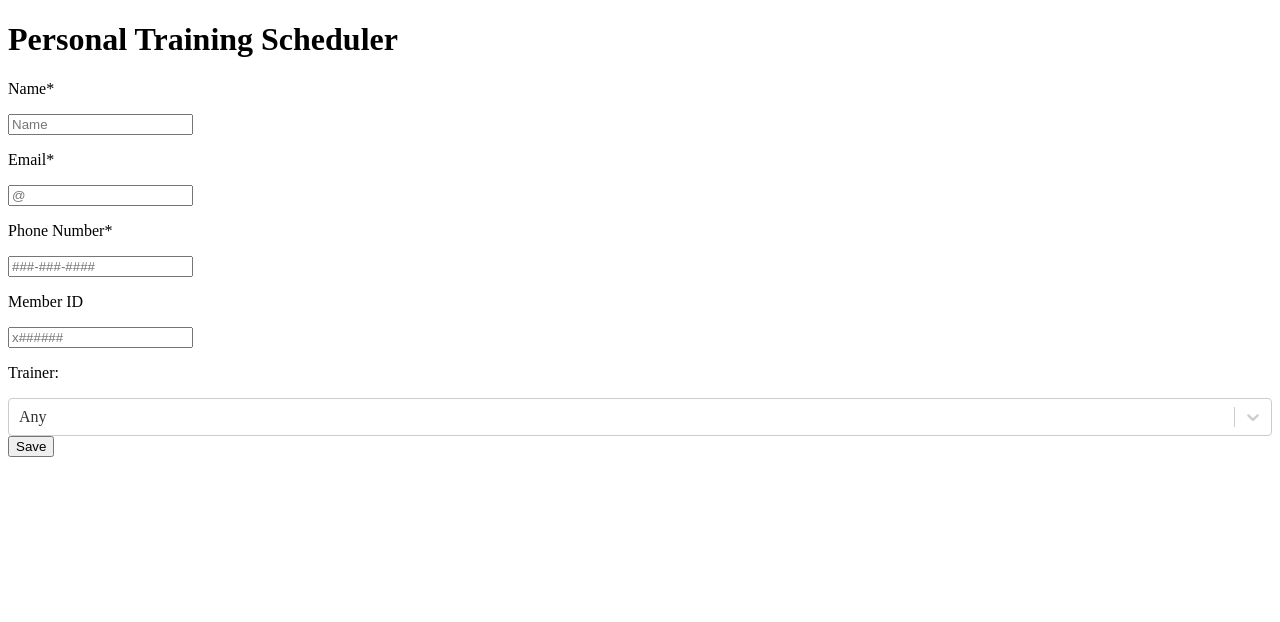
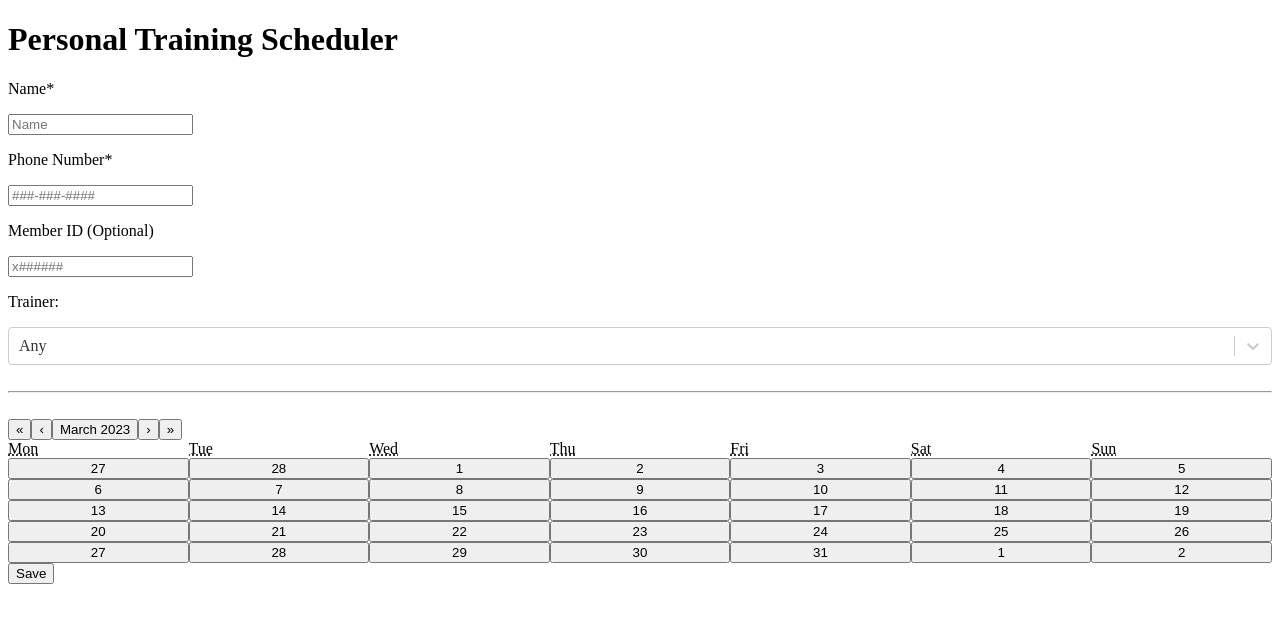
Before and after one commit to yoyos-dev/scheduler-oldtown, a React (Create React App) app: page / in a window 1280 px wide. Shown: the top 622 px of the page. Built offline with nearby package versions, Linux system fonts and the light colour scheme; no server answers.

Commit message:
Added Calendar and Finalized Form Layout

```diff
--- a/src/App.js
+++ b/src/App.js
@@ -1,11 +1,7 @@
-import UserForm from "./UserForm"
+import UserForm from './components/UserForm';
 
 function App() {
   const user = {
-    name: "",
-    email: "",
-    phone: "",
-    id: "",
     trainer: "Any",
   };
 
@@ -17,10 +13,10 @@ function App() {
     <div className="App">
       <h1>Personal Training Scheduler</h1>
       <div className="form">
-        <UserForm onSave={handleSave} {...{ user } } />
+        <UserForm onSave={handleSave} {...{ user } }/>
       </div>
     </div>
   );
 }
 
-export default App;
+export default App
--- a/src/GetTrainers.js
+++ /dev/null
@@ -1,30 +0,0 @@
-import { useState, useEffect } from 'react'
-
-function GetTrainers() {
-  const [items, setItems] = useState([])
-
-  useEffect(() => {
-    fetch('trainers.json').then(response => response.json()).then((json) => {
-      var trainers = [];
-      for (var i = 0; i < json.length; i++) {
-        var words = json[i].name.split(' ');
-        for (let i = 0; i < words.length; i++) {
-          words[i] = words[i][0].toUpperCase() + words[i].substr(1);
-          words[i] = words[i].replace('*', '');
-          words[i] = words[i].replace('(', '');
-          words[i] = words[i].replace(')', '');
-        }
-        words = words.join(" ");
-        var final = words.split(', ');
-        trainers.push(final[1] + final[0]);
-      }
-      setItems(trainers)
-      });
-    }, []);
-
-  return  (
-    items
-  );
-};
-
-export default GetTrainers
--- a/src/UserForm.js
+++ /dev/null
@@ -1,101 +0,0 @@
-import { useState } from "react";
-import validator from "validator";
-import Select from "react-select";
-import GetTrainers from "./GetTrainers";
-
-const UserForm = ({ onSave, user= {} }) => {
-    const trainerOptions = [
-        { value: "Any", label: "Any" },
-    ];
-
-    var trainers = GetTrainers();
-    for (var i = 0; i < trainers.length; i++) {
-        trainerOptions.push( { value: trainers[i], label: trainers[i]} )
-    };
-
-    const [userData, setUserData] = useState(user);
-    const [errors, setErrors] = useState({});
-
-    const { name, email, phone, id, trainer } = userData;
-
-    const validateData = () => {
-        let errors = {};
-
-        if (!name) {
-            errors.name = "Name is required";
-        }
-
-        if (!validator.isEmail(email)) {
-            errors.email = "A valid email is required";
-        }
-
-        if (!validator.isMobilePhone(phone)) {
-            errors.phone = "A valid phone number is required";
-        }
-
-        return errors;
-    };
-
-    const handleChange = (event) => {
-        const { name, value } = event.target;
-        setUserData((prevData) => ({ ...prevData, [name]: value }));
-    };
-
-    const handleSelectChange = (option) => {
-        setUserData((prevData) => ({ ...prevData, trainer: option }));
-    };
-
-    const handleSave = () => {
-        const errors = validateData();
-        if (Object.keys(errors).length) {
-            setErrors(errors);
-            return;
-        }
-
-        setErrors({});
-        console.log(userData);
-        onSave(userData);
-    };
-
-    return (
-        <div>
-            <div>
-                <p>Name*</p>
-                <input name="name" value={name} onChange={handleChange} placeholder="Name" />
-                <div style={{ color: "red" }}>{errors.name}</div>
-            </div>
-
-            <div>
-                <p>Email*</p>
-                <input name="email" value={email} onChange={handleChange} placeholder="@" />
-                <div style={{ color: "red" }}>{errors.email}</div>
-            </div>
-
-            <div>
-                <p>Phone Number*</p>
-                <input name="phone" value={phone} onChange={handleChange} placeholder="###-###-####" />
-                <div style={{ color: "red" }}>{errors.phone}</div>
-            </div>
-
-            <div>
-                <p>Member ID</p>
-                <input name="id" value={id} onChange={handleChange} placeholder="x######" />
-            </div>
-
-            <div>
-                <p>Trainer:</p>
-                <Select
-                    value={trainerOptions.find(({ value }) => value === trainer)}
-                    onChange={handleSelectChange}
-                    options={trainerOptions}
-                />
-            </div>
-
-            <div>
-                <button onClick={handleSave}>Save</button>
-            </div>
-        </div>
-    );
-};
-
-export default UserForm;
--- /dev/null
+++ b/src/components/GetTrainers.js
@@ -0,0 +1,31 @@
+import { useState, useEffect } from 'react'
+
+function GetTrainers() {
+  const [items, setItems] = useState([])
+
+  useEffect(() => {
+    fetch('trainers.json').then(response => response.json()).then((json) => {
+      var trainers = [];
+      for (var i = 0; i < json.length; i++) {
+        // var words = json[i].name.split(' ');
+        // for (let i = 0; i < words.length; i++) {
+        //   words[i] = words[i][0].toUpperCase() + words[i].substr(1);
+        //   words[i] = words[i].replace('*', '');
+        //   words[i] = words[i].replace('(', '');
+        //   words[i] = words[i].replace(')', '');
+        // }
+        // words = words.join(" ");
+        // var final = words.split(', ');
+        // trainers.push([final[1] + final[0], json[i].number]);
+        trainers.push([json[i].name, json[i].number]);
+      }
+      setItems(trainers)
+      });
+    }, []);
+
+  return  (
+    items
+  );
+};
+
+export default GetTrainers
--- /dev/null
+++ b/src/components/UserForm.js
@@ -0,0 +1,135 @@
+import { useState } from "react";
+import { useForm, useController } from "react-hook-form"
+import Select from "react-select";
+import Calendar from 'react-calendar';
+import GetTrainers from "./GetTrainers";
+import { yupResolver } from '@hookform/resolvers/yup';
+import * as yup from 'yup';
+
+const schema = yup.object({
+    name: yup.string().required(),
+    phone: yup.string(),
+    id: yup.string().optional(),
+    trainer: yup.string().required(),
+    date: yup.string().required(),
+});
+
+const UserForm = ({ onSave, user= {} }) => {
+    const trainerOptions = [
+        { value: "Any", label: "Any" },
+    ];
+
+    const { register, control, handleSubmit, formState } = useForm( {
+        defaultValues: user,
+        resolver: yupResolver(schema) });
+
+    const { errors } = formState
+
+    const [date] = useState(new Date())
+
+    const { field: select } = useController( { name: "trainer", control });
+    const { field: selectDate } = useController({ name: 'date', control, defaultValue: date.toDateString()});
+    const { field: phone } = useController({ name: 'phone', control });
+
+    var trainers = GetTrainers();
+    for (var i = 0; i < trainers.length; i++) {
+        trainerOptions.push( { value: trainers[i][1], label: trainers[i][0]} )
+    };
+
+    // const validateData = () => {
+    //     let errors = {};
+
+    //     if (!name) {
+    //         errors.name = "Name is required";
+    //     }
+
+    //     if (!validator.isEmail(email)) {
+    //         errors.email = "A valid email is required";
+    //     }
+
+    //     if (!validator.isMobilePhone(phone)) {
+    //         errors.phone = "A valid phone number is required";
+    //     }
+
+    //     return errors;
+    // };
+
+    const handleSelectChange = (option) => {
+        select.onChange(option.value);
+    };
+
+    const handleDateChange = (date) => {
+        selectDate.onChange(date.toDateString())
+    };
+
+    const handlePhoneChange = (phoneNumber) => {
+        var number = phoneNumber.target.value.trim().replace(/[^0-9]/g, "");
+
+        if (number.length < 7){
+            number = phoneNumber.target.value.replace(/(\d{3})(\d{1})/, "$1-$2");
+        }
+        if (number.length < 11){
+            number = phoneNumber.target.value.replace(/(\d{3})(\d{3})(\d{1})/, "$1-$2-$3");
+        }
+        else{
+            number = phoneNumber.target.value.replace(/(\d{3})(\d{3})(\d{4})/, "$1-$2-$3");
+        }
+
+        phone.onChange(number);
+      };
+
+    const handleSave = (formValues) => {
+        onSave(formValues);
+    };
+
+    return (
+        <form onSubmit={handleSubmit(handleSave)}>
+            <div>
+                <p>Name*</p>
+                <input {...register("name")} placeholder="Name" />
+                <div style={{ color: "red" }}>{errors.name?.meesage}</div>
+            </div>
+
+            <div>
+                <p>Phone Number*</p>
+                <input value={phone.value} maxLength={12} onChange={handlePhoneChange} placeholder="###-###-####" />
+                <div style={{ color: "red" }}>{errors.phone?.message}</div>
+            </div>
+
+            <div>
+                <p>Member ID (Optional)</p>
+                <input {...register("id")} placeholder="x######" />
+            </div>
+
+            <div>
+                <p>Trainer:</p>
+                <Select
+                    value = {trainerOptions.find(({ value }) => value === select.value)}
+                    onChange = {handleSelectChange}
+                    options = {trainerOptions}
+                />
+            </div>
+
+            <br></br>
+            <hr></hr>
+            <br></br>
+
+            <div className="calendar-container">
+                <Calendar
+                    value = {date}
+                    onChange = {handleDateChange}
+                />
+            </div>
+            {/* <div className="text-center">
+                    Selected date: {date.toDateString}
+            </div> */}
+
+
+            <div>
+                <button type="submit">Save</button>
+            </div>
+        </form>
+    );
+};
+
+export default UserForm;
--- a/src/index.js
+++ b/src/index.js
@@ -5,6 +5,6 @@ import App from './App';
 const root = ReactDOM.createRoot(document.getElementById('root'));
 root.render(
   <React.StrictMode>
-    <App />
+    <App/>
   </React.StrictMode>
 );
```
Also changed, not shown: package.json (+27 -2 lines), 1 other file (tests, documents, lock files or other folders).
